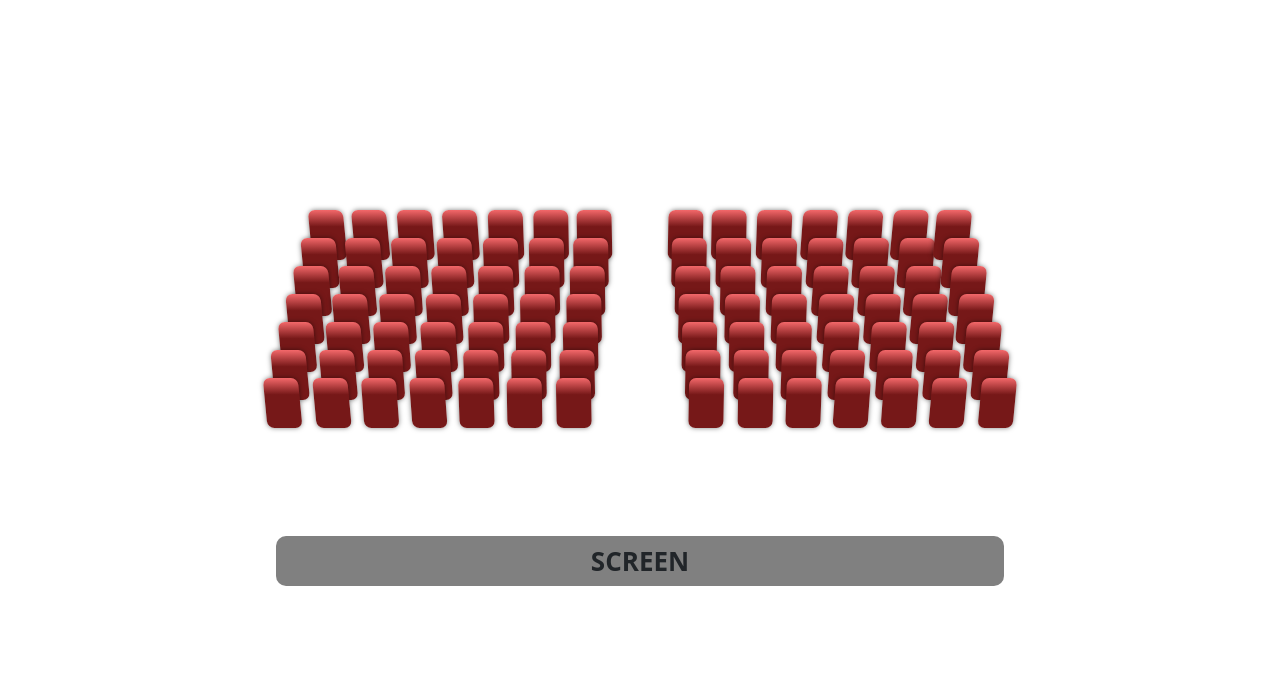
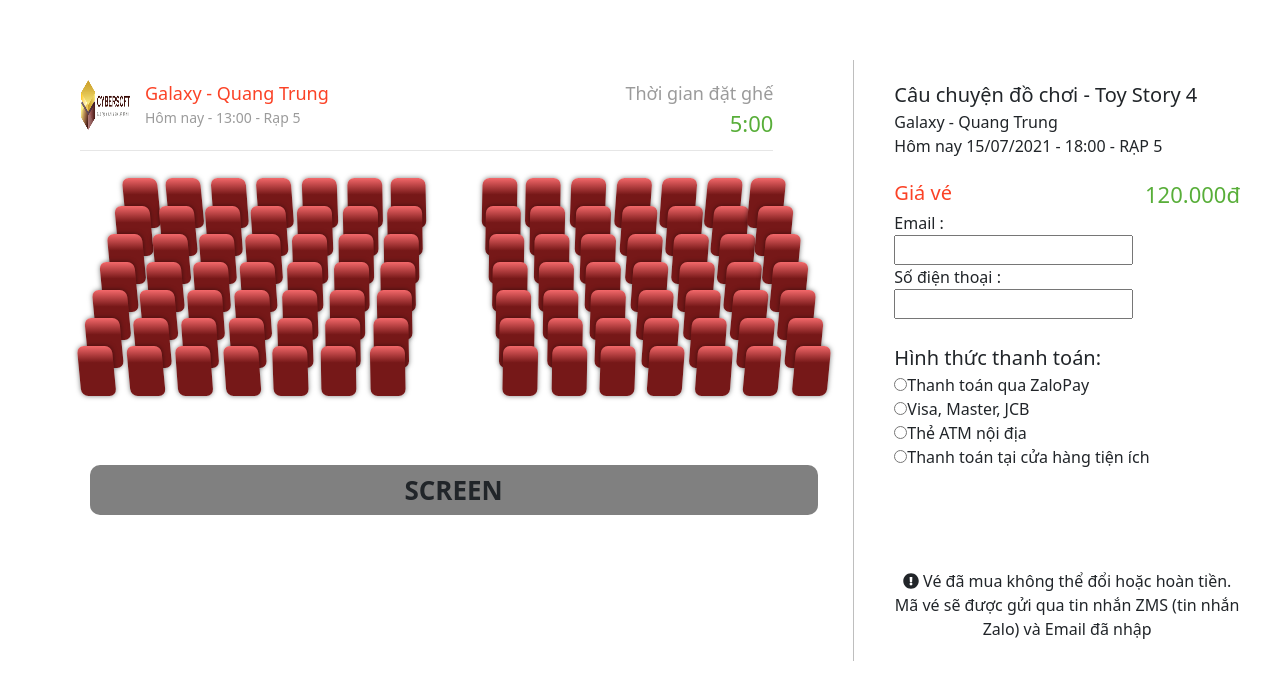
Before and after one commit to TeamBC03/BC03Wed-Movie, a React (Create React App) app: page /BuyTicket in a window 1280 px wide. Shown: the top 678 px of the page. Built offline with nearby package versions, Linux system fonts and the light colour scheme.

Commit message:
update pay component cinemaSeats

```diff
--- a/src/Components/CinemaSeats/css.css
+++ b/src/Components/CinemaSeats/css.css
@@ -1,15 +1,15 @@
-body {
-  margin: 60px;
-  background: #111;
+.cinemaSeats{
+  margin-top:60px;
 }
-
 .theatre {
   display: flex;
   position: absolute;
-  top: 30%;
+  /* top: 30%;
   left: 50%;
   transform: translate(-50%, -50%);
-  margin-top: 100px;
+  margin-top: 100px; */
+  top: 25%;
+  left: 7%;
 }
 
 .cinema-seats {
@@ -163,7 +163,7 @@
 /* custom */
 .cinema-screen {
   position: absolute;
-  top: 150%;
+  top: 130%;
   left: 0;
   width: 100%;
   height: 50px;
@@ -177,3 +177,100 @@
   font-size: 26px;
   font-weight: 700;
 }
+
+/*  */
+.cinemaSeats {
+  display: flex;
+  flex-wrap: nowrap;
+  position: relative;
+}
+
+.cinemaSeats__right {
+  border-left: 1px solid #bebebe;
+  height:100%;
+}
+
+.cinemaSeats .cinemaSeats-header {
+  display: flex;
+  justify-content: space-between;
+  border-bottom: 1px solid #e6e6e6;
+  margin: 20px 80px;
+  padding-bottom: 10px;
+}
+.cinemaSeats-header__cinema {
+  display: flex;
+}
+.cinemaSeats .cinemaSeats-header p {
+  margin-bottom: 0;
+}
+.cinemaSeats .cinemaSeats-header__image img {
+  width: 50px;
+  height: 50px;
+}
+.cinemaSeats .cinemaSeats-header__content {
+  margin-left: 15px;
+}
+.cinemaSeats .cinemaSeats-header__name {
+  font-size: 18px;
+  font-weight: 500;
+  color: #fb4226;
+}
+.cinemaSeats .cinemaSeats-header__info {
+  font-size: 14px;
+  color: #9b9b9b;
+}
+.cinemaSeats .cinemaSeats-header__time {
+  text-align: right;
+}
+.cinemaSeats .cinemaSeats-header__timeTitle {
+  font-size: 18px;
+  color: #9b9b9b;
+  font-weight: 500;
+}
+
+.cinemaSeats .cinemaSeats-header__timeCountdown {
+  font-size: 22px;
+  color: #58ae39;
+  font-weight: 500;
+}
+
+/* CinemaSeat__right */
+.cinemaSeats .ticketBooking{
+  margin:20px 40px;
+}
+.cinemaSeats .ticketBooking p {
+  margin-bottom: 0;
+}
+.cinemaSeats .ticketBooking__filmInfo{
+  font-weight:500;
+  margin-bottom:20px;
+}
+.cinemaSeats .ticketBooking__filmInfo-name{
+  font-size:20px;
+}
+.cinemaSeats .ticketBooking__userInfo-bill{
+  display: flex;
+  justify-content: space-between;
+}
+
+.cinemaSeats .ticketBooking__userInfo-bill .bill-title{
+  font-size:20px;
+  font-weight: 500;
+  color:#fb4226;
+}
+.cinemaSeats .ticketBooking__userInfo-bill .bill-value{
+  font-size:22px;
+  font-weight:500;
+  color:#58ae39;
+}
+.cinemaSeats .ticketBooking__pay-title{
+  font-size:20px;
+  font-weight:500;
+}
+.cinemaSeats .ticketBooking__alert{
+  margin-top:100px;
+  text-align:center;
+}
+.cinemaSeats .ticketBooking__alert i{
+  color:#fb4226;
+}
--- a/src/Components/CinemaSeats/index.js
+++ b/src/Components/CinemaSeats/index.js
@@ -3,10 +3,26 @@
 
 export default function CinemaSeat() {
   return (
+    <div className="cinemaSeats">
+      <div className="cinemaSeats__left col-md-8">
+        <div className="cinemaSeats-header">
+          <div className="cinemaSeats-header__cinema d-flex">
+            <div className="cinemaSeats-header__image">
+              <img src="./img/logo.png" />
+            </div>
+            <div className="cinemaSeats-header__content">
+              <p className="cinemaSeats-header__name">Galaxy - Quang Trung</p>
+              <p className="cinemaSeats-header__info">
+                Hôm nay - 13:00 - Rạp 5
+              </p>
+            </div>
+          </div>
+          <div className="cinemaSeats-header__time">
+            <p className="cinemaSeats-header__timeTitle">Thời gian đặt ghế</p>
+            <p className="cinemaSeats-header__timeCountdown">5:00</p>
+          </div>
+        </div>
         <div className="theatre">
-      <div className="cinema-screen">
-        <p>SCREEN</p>
-      </div>
           <div className="cinema-seats left">
             <div className="cinema-row row-1">
               <div className="seat" />
@@ -137,6 +153,75 @@
               <div className="seat" />
             </div>
           </div>
+          <div className="cinema-screen">
+            <p>SCREEN</p>
+          </div>
+        </div>
+      </div>
+      <div className="cinemaSeats__right col-md-4">
+        <div className="ticketBooking">
+          <div className="ticketBooking__filmInfo">
+            <p className="ticketBooking__filmInfo-name">
+              Câu chuyện đồ chơi - Toy Story 4
+            </p>
+            <p className="ticketBooking__filmInfo-cinema">
+              Galaxy - Quang Trung
+            </p>
+            <p className="ticketBooking__filmInfo-info">
+              Hôm nay 15/07/2021 - 18:00 - RẠP 5
+            </p>
+          </div>
+          <div className="ticketBooking__userInfo">
+            <div className="ticketBooking__userInfo-bill">
+              <p className="bill-title">Giá vé</p>
+              <p className="bill-value">120.000đ</p>
+            </div>
+            <form>
+              <label htmlFor="email">Email :</label>
+              <br />
+              <input type="text" id="email" name="email" />
+              <br />
+              <label htmlFor="phoneNumber">Số điện thoại :</label>
+              <br />
+              <input type="text" id="phoneNumber" />
+              <br />
+              <br />
+            </form>
+            <div className="ticketBooking__userInfo-email" />
+            <div className="ticketBooking__userInfo-phoneNumber" />
+          </div>
+          <div className="ticketBooking__pay">
+            <form>
+              <p className="ticketBooking__pay-title">Hình thức thanh toán:</p>
+              <input type="radio" id="zalo" name="pay" defaultValue="zalo" />
+              <label htmlFor="zalo">Thanh toán qua ZaloPay</label>
+              <br />
+              <input type="radio" id="visa" name="pay" defaultValue="visa" />
+              <label htmlFor="visa">Visa, Master, JCB</label>
+              <br />
+              <input type="radio" id="atm" name="pay" defaultValue="atm" />
+              <label htmlFor="atm">Thẻ ATM nội địa</label>
+              <br />
+              <input
+                type="radio"
+                id="convenienceStore"
+                name="pay"
+                defaultValue="convenienceStore"
+              />
+              <label htmlFor="convenienceStore">
+                Thanh toán tại cửa hàng tiện ích
+              </label>
+            </form>
+          </div>
+          <div className="ticketBooking__alert">
+            <span>
+              <i className="fa fa-exclamation-circle" /> Vé đã mua không thể đổi
+              hoặc hoàn tiền. Mã vé sẽ được gửi qua tin nhắn ZMS (tin nhắn Zalo)
+              và Email đã nhập
+            </span>
+          </div>
+        </div>
+      </div>
     </div>
   );
 }
```
Lines whose indentation alone changed are shown as unchanged.
